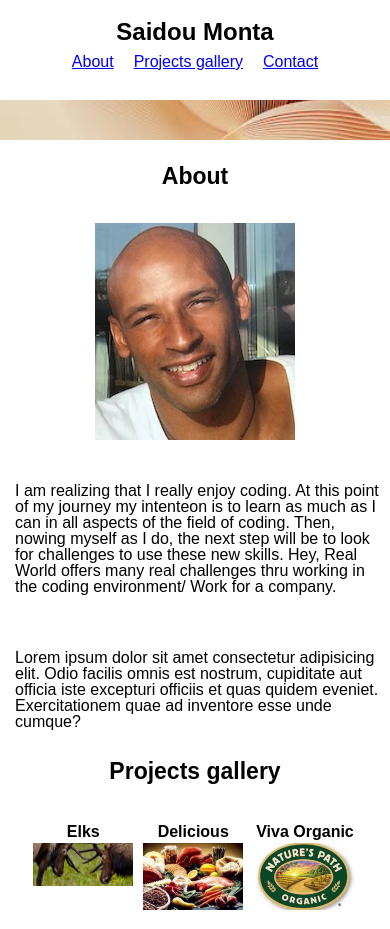
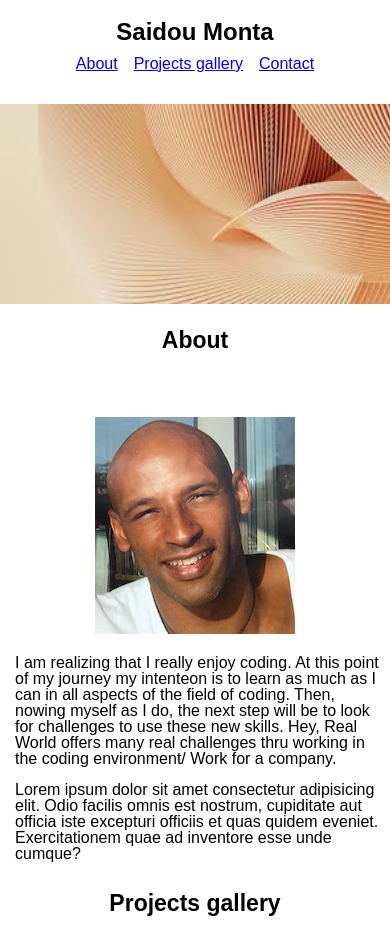
Before and after one commit to Saidou25/My-Resume, a plain HTML site: page index.html in a window 390 px wide. Shown: the top 929 px of the page. Drawn offline with Linux system fonts and the light colour scheme.

Commit message:
added more media

```diff
--- a/assets/style.css
+++ b/assets/style.css
@@ -2,6 +2,7 @@ body {
   /* background-color: rgb(220, 161, 33);*/
      font-family: sans-serif;
      }
+
 
 /*----------------------header-------------------*/
 .header  {
@@ -17,9 +18,13 @@ h1 {
      text-align: center;
    }
 
- nav ul li  {
+   /*ul {
+    text-align: center;
+   }*/
+ul li  {
      display: inline;
      padding: 10px;
+
 
        }
 
@@ -110,30 +115,26 @@ footer h2 {
      padding: 24px;
                 }
 /*-----------------------------------------------*/
-
-
 @media screen and (max-width: 992px)  {
 
-
      .header  {
-        display: flex;
-        flex-direction: column;
-        justify-content: center;
+         display: block;
         }
 
-    nav ul  {
+    ul {
+         height: 40px;
+         align-items: center;
+         display: flex;
+         justify-content: center;
+         text-align: center;
+}
+
+     ul li  {
          display: flex;
          justify-content: center;
          flex-direction: row;
-         }
+         padding: 8px;
 
-.first-section {
-    display: block;
-    padding-top: 10px;
-}
-
-.first-section p {
-    padding-top: 40px;
          }
 
      footer {
@@ -148,109 +149,37 @@ footer {
          justify-content: center;
 
         }
-
-
      }
 
 
-@media screen and (max-width: 414px) {
-
-    main {
-    height: 896px;
-    }
+@media screen and (max-width: 800px) {
 
 
 .hero {
-        height: 40px;
+     height: 200px;
     }
 .gallery-featured img {
+     width: 280px;
+   }
 
-width: 100px;
+.first-section {
+     padding-top: 10px;
+     padding-top: 40px;
+     max-width: 580px;
+}
 
+ footer {
+     flex-direction: column;
        }
     }
 
-  /*  .header {
-        display: flex;
-        flex-direction: column;
-        justify-content: center;
-    }
-    */
-
-  /*  nav ul  {
-        display: flex;
-        justify-content: center;
-        flex-direction: row;
-         }
-*/
-/* @media screen and (max-width: 840px) {
-
-   body {
-    height: 100px;
-     position: fixed;
+@media screen and (max-width: 600px){
+     .first-section {
+         display: block;
       }
 
-    .hero {
-        height: 150px;
-    }
-   .gallery-featured img {
-
-width: 300px;
-
-    }
-}*/
-/*
-    footer {
-        display: flex;
-            flex-direction: column;
-            justify-content: center;
-        height: 100px;
-        text-align: center;
-        }
-} /*
-/*.first-section {
-    display: block;
-}
-*/
-/*
-footer {
-    display: flex;
-        flex-direction: column;
-        justify-content: center;
-
-    }
-    /*
-
-    .my-contacts  {
-       display: flex;
-       justify-content: center;
-
-    }
-    */
-
-
-
-   /* .first-section {
-        display: flex;
-        padding: 18px;
-        flex-direction: column;
- }
- /*
-
- }
-
- /*   @media screen and (max-width: 500px) {
-
- /*   nav ul {
-        display: flex;
-      flex-direction: column;
-      align-items: center;
+    .text {
+         text-align: left;
+          padding-top: 18px;
          }
        }
-/*
-    .first-section {
-        display: flex;
-        padding: 18px;
-        flex-direction: column;
-    }
-    /*
--- a/index.html
+++ b/index.html
@@ -13,7 +13,7 @@
 
      <header class="header">
          <h1>Saidou Monta</h1>
-         <nav>
+
              <ul>
                  <li>
                    <a href="#About">About</a>
@@ -25,17 +25,16 @@
                     <a href="#Contact">Contact</a>
                  </li>
              </ul>
-         </nav>
+
          </header>
          <section class="hero">
          </section>
 
      <main>
          <section id="About">
-             <header>
-                    <h2>About</h2>
-             </header>
-             <article class="first-section">
+
+             <h2>About</h2>
+                <article class="first-section">
                  <img src="./assets/images/selfi.jpg" alt="selfi"/>
                  <div class="text">
                      <p>  I am realizing that I really enjoy coding. At this point of my journey my intenteon is to learn as much as I can in all aspects of the field of coding.
@@ -43,17 +42,15 @@
                         Hey, Real World offers many real challenges thru working in the coding environment/ Work  for a company.
                      </p>
                      <p>Lorem ipsum dolor sit amet consectetur adipisicing elit. Odio facilis omnis est nostrum, cupiditate aut officia iste excepturi officiis et quas quidem eveniet. Exercitationem quae ad inventore esse unde cumque?
-
                      </p>
                  </div>
              </article>
          </section>
 
          <section id="Projects-gallery">
-             <header>
-                 <h2>Projects gallery</h2>
-             </header>
-             <div class="gallery-featured">
+
+            <h2>Projects gallery</h2>
+                 <div class="gallery-featured">
                  <article>
                     <h3>Elks</h3>
                      <a href="https://saidou25.github.io/Autumn-in-Catalochee-Valley.">
@@ -73,7 +70,6 @@
      </main>
 
      <footer id="Contact">
-
          <h2>Contact</h2>
          <ul class="my-contacts">
              <li>Github</li>
```
Lines whose indentation alone changed are shown as unchanged.
